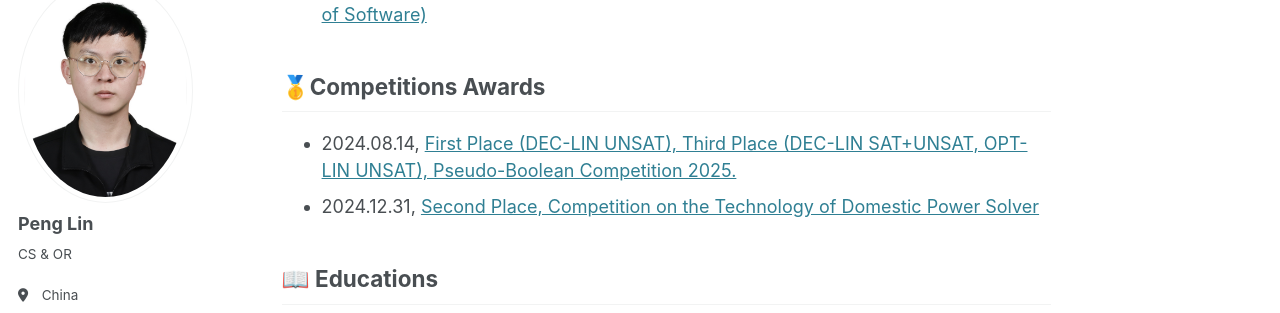
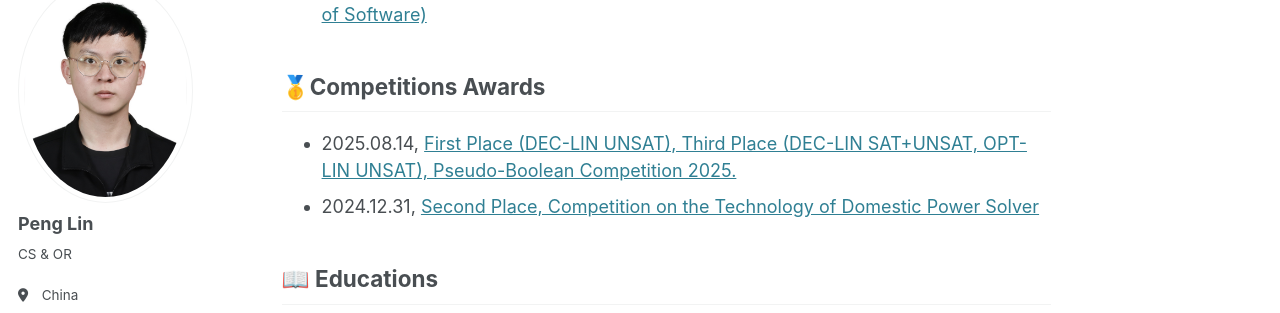
Before and after one commit to linpeng0105/linpeng0105.github.io, a Jekyll site: the page built from _pages/about.md, in a window 1280 px wide and 900 px high, scrolled down 1614 px. Shown: the part 127-440 px from the top of the window. Built offline with Jekyll 4.4.1, drawn with Linux system fonts in a browser that asks for light colours; some web fonts are replaced.

Commit message:
Update competition awards for Pseudo-Boolean Competition

```diff
--- a/_pages/about.md
+++ b/_pages/about.md
@@ -56,7 +56,7 @@ International Conference on Principles and Practice of Constraint Programming
 
 ## 🥇Competitions Awards
 
-- 2024.08.14, [First Place (DEC-LIN UNSAT), Third Place (DEC-LIN SAT+UNSAT, OPT-LIN UNSAT), Pseudo-Boolean Competition 2025.](https://www.cril.univ-artois.fr/PB25/results/ranking.php?idev=115&cpuLimit=3605&altSel=1)
+- 2025.08.14, [First Place (DEC-LIN UNSAT), Third Place (DEC-LIN SAT+UNSAT, OPT-LIN UNSAT), Pseudo-Boolean Competition 2025.](https://www.cril.univ-artois.fr/PB25/results/ranking.php?idev=115&cpuLimit=3605&altSel=1)
 - 2024.12.31, [Second Place, Competition on the Technology of Domestic Power Solver](http://www.is.cas.cn/xwdt2016/kyjz2016/202501/t20250101_7512775.html)
 
 ## 📖 Educations
```
